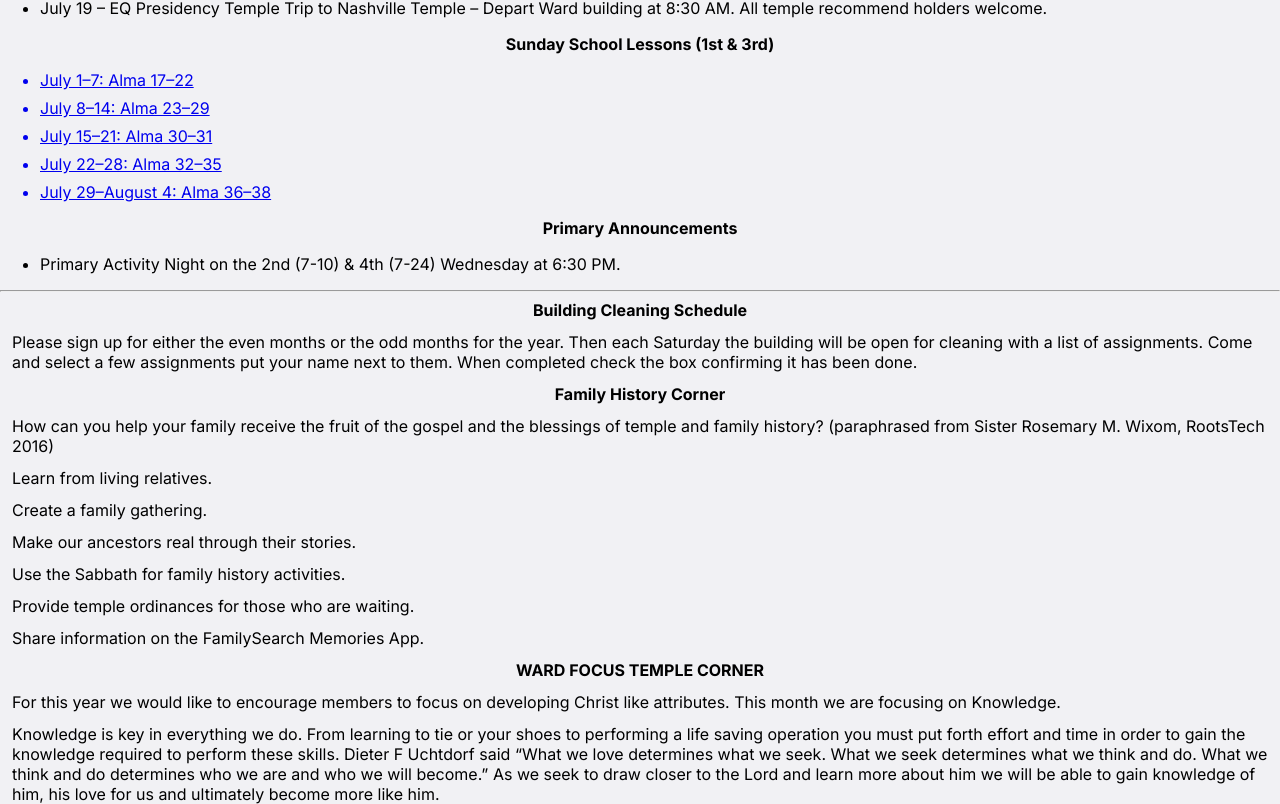
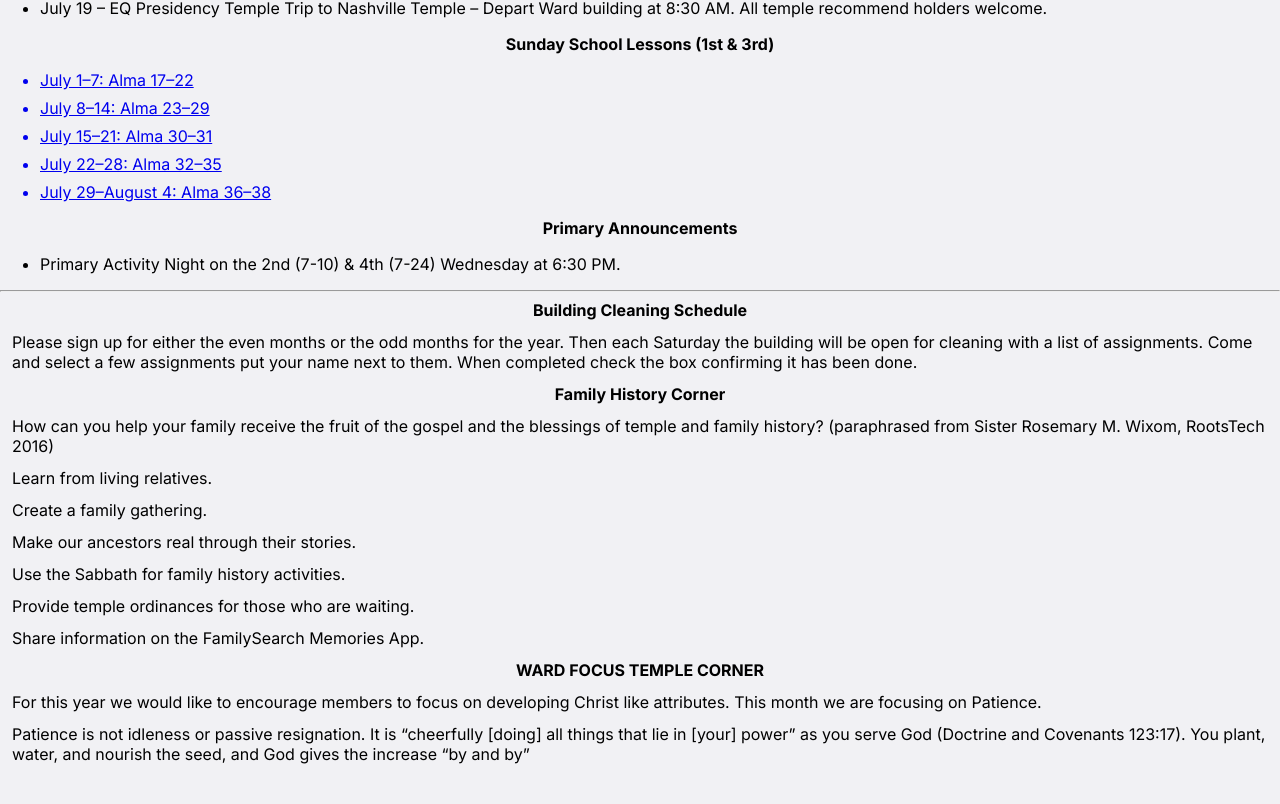
Before and after one commit to adamhinckley/meeting-agenda, a Next.js app: page / in a window 1280 px wide. Shown: the part 1592-2396 px from the top of the page. After the commit the page ends 2356 px from the top, so only its background shows below. Built offline with nearby package versions, Linux system fonts and the light colour scheme.

Commit message:
Update settings.ts
Updated Ward Temple Quote

```diff
--- a/app/settings.ts
+++ b/app/settings.ts
@@ -141,8 +141,8 @@ const familyHistoryCorner = [
 ];
 
 const wardFocusTempleCorner = [
-	'For this year we would like to encourage members to focus on developing Christ like attributes. This month we are focusing on Knowledge.',
-	'Knowledge is key in everything we do. From learning to tie or your shoes to  performing a life saving operation you must put forth effort and time in order to gain the knowledge required to perform these skills. Dieter F Uchtdorf said “What we love determines what we seek. What we seek determines what we think and do. What we think and do determines who we are and who we will become.” As we seek to draw closer to the Lord and learn more about him we will be able to gain knowledge of him, his love for us and ultimately become more like him.',
+	'For this year we would like to encourage members to focus on developing Christ like attributes. This month we are focusing on Patience.',
+	'Patience is not idleness or passive resignation. It is “cheerfully [doing] all things that lie in [your] power” as you serve God (Doctrine and Covenants 123:17). You plant, water, and nourish the seed, and God gives the increase “by and by”',
 ];
 
 export const settings = {
```
